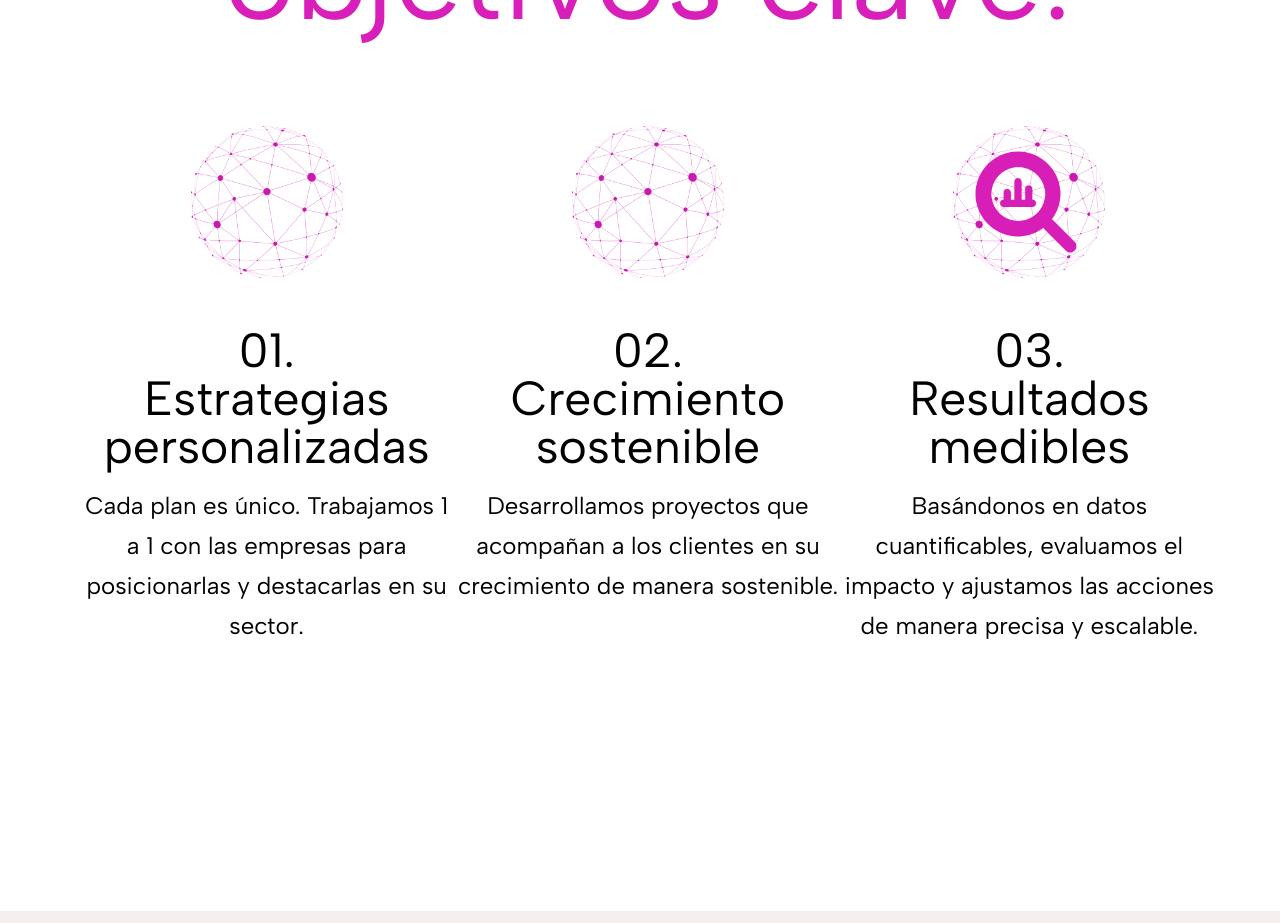
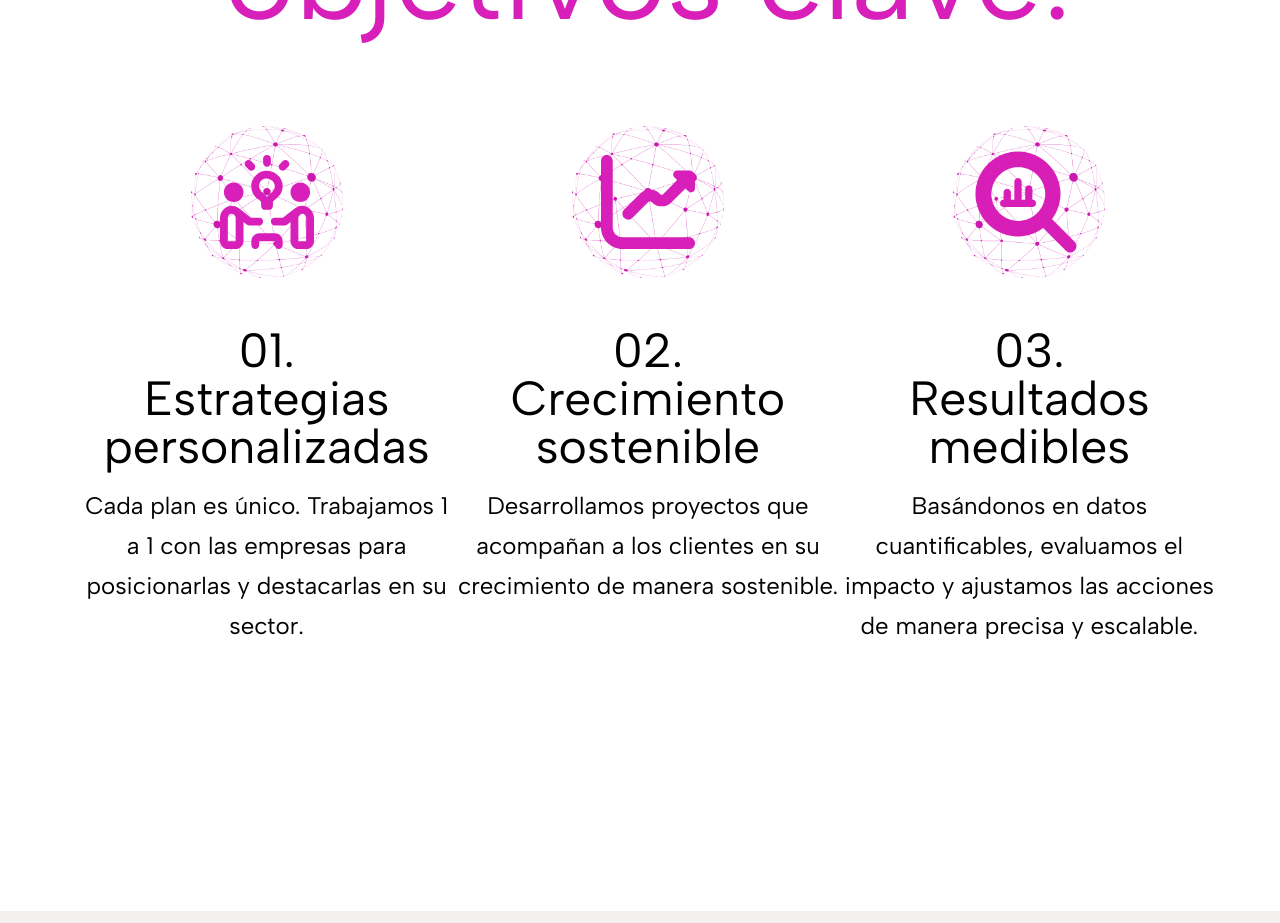
Before and after one commit to AdelantoRom/repoPrueba, a Next.js app in the folder repo-prueba/: page / in a window 1280 px wide. Shown: the part 4880-5803 px from the top of the page. Built offline with nearby package versions, Linux system fonts and the light colour scheme.

Commit message:
cambios en íconos de Enfoque

```diff
--- a/repo-prueba/src/components/Home/Enfoque/Enfoque.tsx
+++ b/repo-prueba/src/components/Home/Enfoque/Enfoque.tsx
@@ -11,26 +11,44 @@ function Enfoque() {
 
             <div className='flex justify-around ml-4 px-[60px]'>
                 <div className='flex flex-col items-center  w-[466px]'>
+                    <div className="relative w-[152px] h-[152px] mb-12">
                         <Image
                             src="/circulo.png"
-                        alt=''
+                            alt=""
                             width={152}
                             height={152}
-                        className='mb-12'
+                            className="object-contain"
                         />
+                        <Image
+                            src="/Viñeta 01.svg"
+                            alt=""
+                            width={94}
+                            height={94}
+                            className="absolute top-1/2 left-1/2 -translate-x-1/2 -translate-y-1/2"
+                        />
+                    </div>
                     <h4 className='text-[48px] text-center leading-none'>01.</h4>
                     <h4 className='text-[48px] text-center leading-none mb-4'>Estrategias
                         personalizadas</h4>
                     <p className='text-[24px] text-center leading-[40px]'>Cada plan es único. Trabajamos 1 a 1 con las empresas para posicionarlas y destacarlas en su sector.</p>
                 </div>
                 <div className='flex flex-col items-center w-[466px]'>
+                    <div className="relative w-[152px] h-[152px] mb-12">
                         <Image
                             src="/circulo.png"
-                        alt=''
+                            alt=""
                             width={152}
                             height={152}
-                        className='mb-12'
+                            className="object-contain"
                         />
+                        <Image
+                            src="/Viñeta 02.svg"
+                            alt=""
+                            width={94}
+                            height={94}
+                            className="absolute top-1/2 left-1/2 -translate-x-1/2 -translate-y-1/2"
+                        />
+                    </div>
                     <h4 className='text-[48px] text-center leading-none'>02.</h4>
                     <h4 className='text-[48px] text-center leading-none mb-4'>Crecimiento
                         sostenible</h4>
```
Lines whose indentation alone changed are shown as unchanged.
